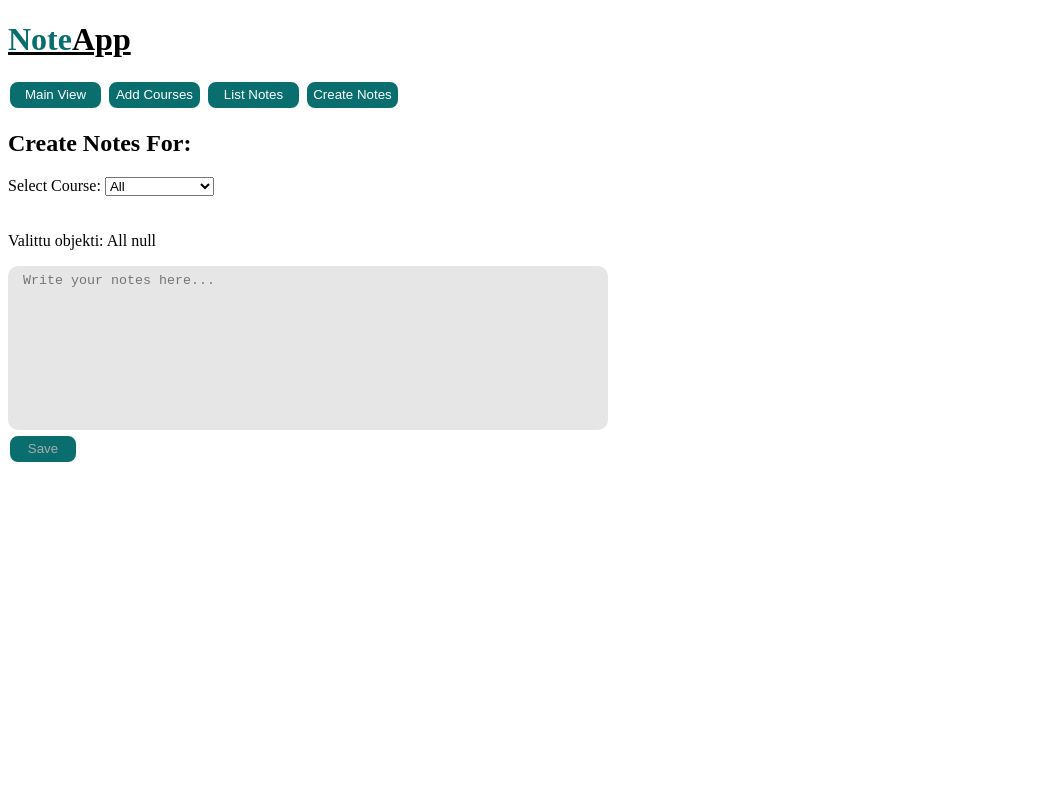
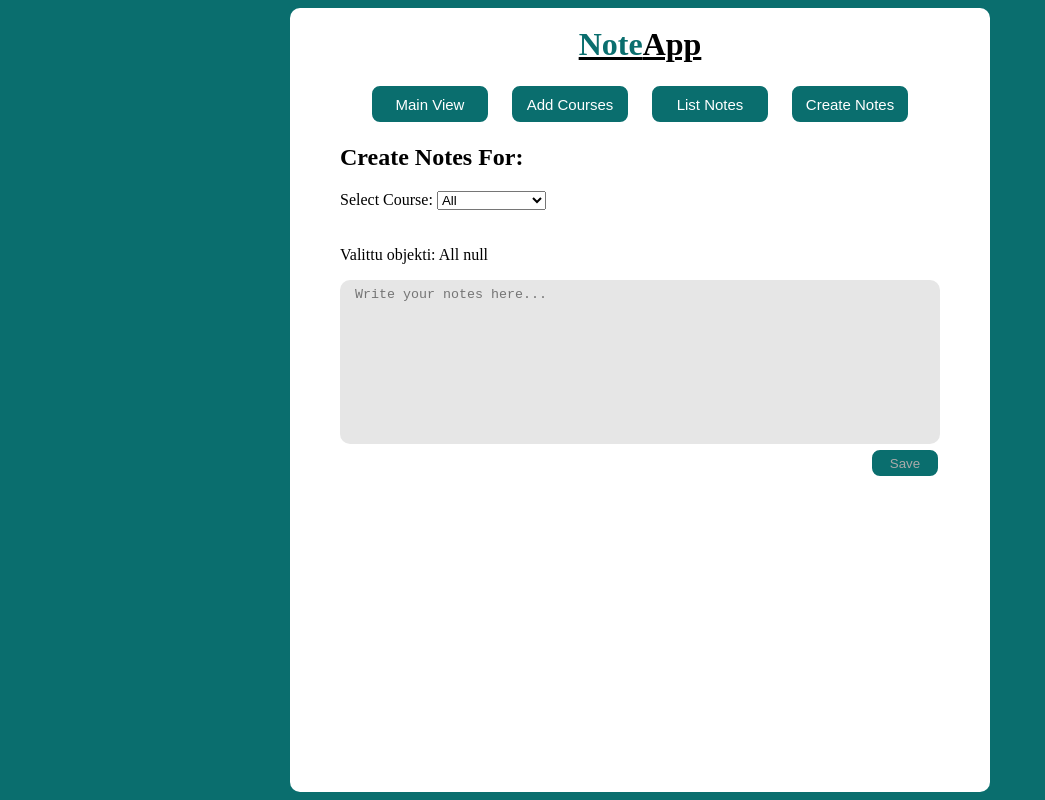
Before and after one commit to Rasmus1000/Note-App, a SvelteKit app: page /notes in a window 1280 px wide. Shown: the whole page, without its empty margins (0-1045 px from the left). Built offline with nearby package versions, Linux system fonts and the light colour scheme.

Commit message:
tyylittelyä

```diff
--- a/src/app.html
+++ b/src/app.html
@@ -1,5 +1,5 @@
 <!doctype html>
-<html lang="en">
+<html lang="en" style="background-color: rgb(10, 110, 110);">
 	<head>
 		<meta charset="utf-8" />
 		<link rel="icon" href="%sveltekit.assets%/favicon.png" />
--- a/src/routes/+layout.svelte
+++ b/src/routes/+layout.svelte
@@ -1,3 +1,5 @@
+<div id="container">
+    <div class="clearfix">&nbsp;</div>
     <h1><span>Note</span>App</h1>
     <nav>
         <a href="/"><button>Main View</button></a>
@@ -7,25 +9,35 @@
 
     </nav>
     <slot />
+</div>
 
 <style>
     h1{
         text-decoration: underline;
         text-decoration-color: black;
+        display: flex;
+        justify-content: center;
+        margin-top: 0;
     }
     span{
         color: rgb(10, 110, 110);
+    }
+    nav{
+        display: flex;
+        justify-content: center;
     }
     a{
         color: inherit;
         text-decoration: inherit;
     }
     button{
-        height: 30px;
-        width: 95px;
+        height: 40px;
+        width: 120px;
+        font-size: 15px;
         background-color: rgb(10, 110, 110);
         border-radius: 10px;
         border: solid 2px white;
+        margin: 0 10px 0 10px;
         color: white;
     }
     button:disabled{
@@ -34,4 +46,12 @@
     button:enabled:hover{
         border: transparent;
     }
+    #container{
+        margin: auto;
+        max-width: 700px;
+        min-height: 98vh;
+        background-color: white;
+        border-radius: 10px;
+    }
+
 </style>
--- a/src/routes/AddCourse.svelte
+++ b/src/routes/AddCourse.svelte
@@ -11,6 +11,38 @@
 </script>
 
 <div>
-    <input bind:value={name} placeholder="Kurssin nimi">
-    <button on:click={saveCourse}>Tallenna</button>
+    <input bind:value={name} placeholder="Course Name">
+    <button disabled={!name} on:click={saveCourse}>Save</button>
 </div>
+
+<style>
+    div{
+        height: 36px;
+    }
+    input{
+        width: 200px;
+        height: 30px;
+        font-size: 20px;
+        padding-left: 5px;
+        border-radius: 10px;
+        border: solid 2px rgb(10, 110, 110);
+        background-color: rgb(230, 230, 230);
+        color: #444444;
+    }
+    button{
+        height: 36px;
+        width: 90px;
+        font-size: 20px;
+        background-color: rgb(10, 110, 110);
+        border-radius: 10px;
+        border: solid 2px white;
+        color: white;
+
+    }
+    button:disabled{
+        color: #aaaaaa;
+    }
+    button:enabled:hover{
+        border: transparent;
+    }
+</style>
--- a/src/routes/add/+page.svelte
+++ b/src/routes/add/+page.svelte
@@ -2,6 +2,13 @@
 	import AddCourse from "../AddCourse.svelte";
 
 </script>
-<h2>Add Courses</h2>
+<div>
+	<h2>Add Courses</h2>
+	<AddCourse />
+</div>
 
-<AddCourse />
+<style>
+	div{
+		margin-left: 50px;
+	}
+</style>
--- a/src/routes/list/+page.svelte
+++ b/src/routes/list/+page.svelte
@@ -4,8 +4,18 @@
 
 
 </script>
-<h2>Notes</h2>
+<div>
+	<h2>Notes</h2>
 
-Course Filter: <CourseSelect />
+	Course Filter: <CourseSelect />
 
-<NoteList />
+	<NoteList />
+	<div class="clearfix">&nbsp;</div>
+</div>
+
+
+<style>
+	div{
+		margin-left: 50px;
+	}
+</style>
--- a/src/routes/notes/+page.svelte
+++ b/src/routes/notes/+page.svelte
@@ -16,6 +16,7 @@
         notesHeading = document.getElementById('notesHeading');
     });
 
+    let id = 0;
     // @ts-ignore
     let text;
     let listNotes = [];
@@ -38,7 +39,8 @@
         let note = { text, timestamp, course };
 
         notes.add(note);
-        listNotes = [...listNotes, text];
+        listNotes = [...listNotes, {id, text}];
+        id++;
         text = "";
     }
 </script>
@@ -51,20 +53,23 @@
 
 <textarea rows="10" placeholder=" Write your notes here..." bind:value={text}/><br>
 <button id="saveButton" disabled={!text || $courses[idx]?.id == null} on:click={saveNote}>Save</button>
+<div style="clear: both;"></div>
 
 <h4 id="notesHeading">Notes from this session:</h4>
 
 {#if listNotes}
-    {#each listNotes as note (note)}
+    {#each listNotes as {id, text} (id)}
     <div id="note">
-        <p>{note}</p>
+        <p>{text}</p>
     </div>
     {/each}
 {/if}
+<div style="clear: both;"></div>
 
 <style>
     textarea {
         resize: none;
+        margin: 0 50px 0 50px;
         width: 586px;
         max-width: 586px;
         background-color: rgb(230, 230, 230);
@@ -77,10 +82,17 @@
         padding: 5px;
         margin: 0;
     }
+    h2, h4, #select{
+        margin-left: 50px;
+    }
+    h4{
+        margin-top: 0;
+    }
     div#note{
         border: 2px solid black;
         border-radius: 10px;
         margin-bottom: 10px;
+        margin-left: 50px;
         max-width: 596px;
     }
     #notesHeading{
@@ -96,6 +108,9 @@
         border-radius: 10px;
         border: solid 2px white;
         color: white;
+        margin-right: 50px;
+        margin-bottom: 10px;
+        float: right;
     }
     #saveButton:disabled{
         color: #aaaaaa;
```
Lines whose indentation alone changed are shown as unchanged.
